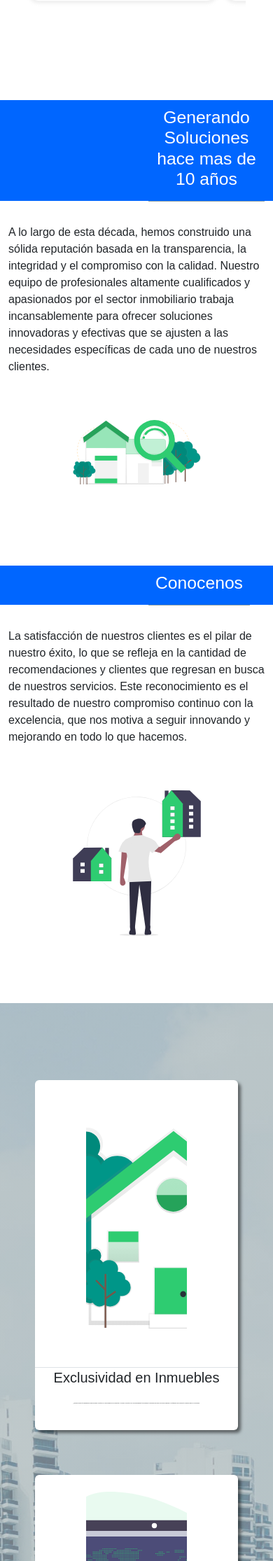
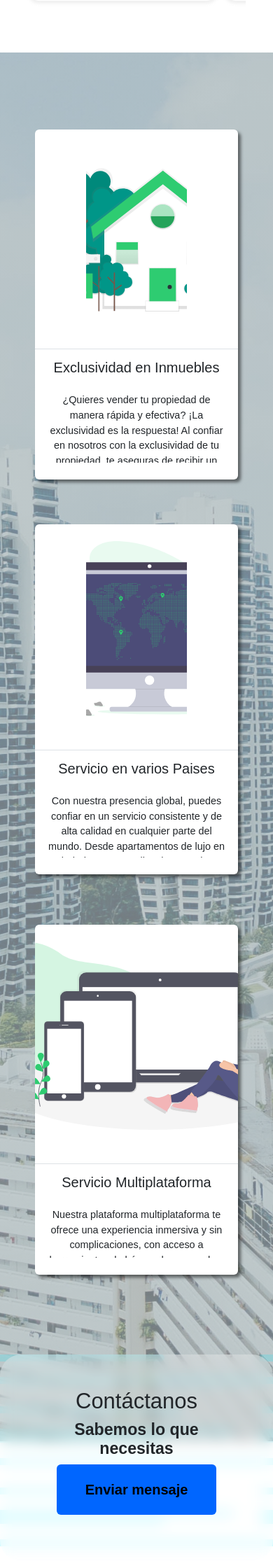
Before and after one commit to Jaredsalaz/Proyecto_integrador, a PHP site: page / in a window 390 px wide; the page is wider, and only the part inside the window is pictured. Shown: the part 3626-5856 px from the top of that part at 70% size. Run offline with PHP 8.4, Linux system fonts and the light colour scheme; some web fonts are replaced.

Commit message:
Se añadio el Contacto Tambien se le incorporo el responsive

```diff
--- a/SRC/Usuario/Vista/CSS/estilo-index.css
+++ b/SRC/Usuario/Vista/CSS/estilo-index.css
@@ -242,10 +242,26 @@
   }
   .formulario {
     margin-top: -10.75rem;
+    background-image: url('../imagenes/fondo-categorias.png');
+    background-size: flex;
+
   }
+  h1, h3, .btn-large {
+    font-weight: bold; /* Hace que el texto sea negrita */
+  }
+  .btn-large {
+    padding: 20px 40px; /* Aumenta el espaciado interno para hacer el botón más grande */
+    font-size: 20px; /* Aumenta el tamaño del texto */
+    border-radius: 30px; /* Añade bordes redondeados */
+    background-color: #0066FF;
+    color: black;
+}
   .formulario .container {
     padding: 4rem 8rem 0 8rem;
-    background-color: #fff;
+    background-color: rgba(255, 255, 255, 0.3); /* Fondo blanco semi-transparente */
+    backdrop-filter: blur(10px); /* Efecto de desenfoque */
+    border-radius: 30px;
+    height: 35vh;
   }
   .formulario .container form .form-group label {
     color: #6c757d;
@@ -368,7 +384,7 @@
       margin-bottom: 4rem;
     }
     .card-body {
-      font-size: 0.1em; /* Ajusta el tamaño del texto */
+      font-size: 0.9em; /* Ajusta el tamaño del texto */
       padding: 1em; /* Ajusta el relleno */
       overflow: auto; /* Permite el desbordamiento de texto */
     }
--- a/index.php
+++ b/index.php
@@ -385,42 +385,12 @@
             </div>
         </div>
     </section>
-    <!-- Cuerpo Principal -->
     <section class="main" id="main">
-        <!-- Contenedor de Informacion -->
-        <div class="container">
-            <div class="row py-5">
-                <div class="col-12 col-md-6 order-2 order-md-1 img-cont">
-                    <img src="SRC/Usuario/Vista/imagenes/img-busqueda-casa.svg" alt="Busquedas Rapidas" class="hov-img img-fluid d-block mx-auto w-75" >
-                </div>
-                <div class="col-12 col-md-6 order-1 order-md-2 d-flex">
-                    <div class="align-self-center bg-blue">
-                        <h2 class="text-center subtitle-1">Generando Soluciones hace mas de 10 años</h2>
-                        <p class="text-justify pt-4">A lo largo de esta década, hemos construido una sólida reputación basada en la transparencia, la integridad y el compromiso con la calidad. Nuestro equipo de profesionales altamente cualificados y apasionados por el sector inmobiliario trabaja incansablemente para ofrecer soluciones innovadoras y efectivas que se ajusten a las necesidades específicas de cada uno de nuestros clientes.</p>
-                    </div>
-                </div>
-            </div>
-            <div class="row py-5">
-                <div class="col-12 col-md-6 d-flex">
-                    <div class="align-self-center">
-                        <h2 class="text-center subtitle-1">Conocenos</h2>
-                        <p class="text-justify pt-4">La satisfacción de nuestros clientes es el pilar de nuestro éxito, lo que se refleja en la cantidad de recomendaciones y clientes
-                            que regresan en busca de nuestros servicios. Este reconocimiento es el resultado de nuestro compromiso continuo con la excelencia, que nos motiva a seguir innovando
-                             y mejorando en todo lo que hacemos.</p>
-                    </div>
-                </div>
-                <div class="col-12 col-md-6 img-cont">
-                    <img src="SRC/Usuario/Vista/imagenes/img-select-casa.svg" alt="Seleccion de Domicilios"
-                        class="hov-img img-fluid d-block mx-auto w-75">
-                </div>
-            </div>
-        </div>
-
         <!-- Contenedor de Tarjetas -->
         <div class="contenedor-tarjetas my-5">
             <div class="container py-custom-2">
                 <div class="row">
-                    <div class="col-12 col-md-6 col-lg-4 text-center">
+                    <div class="col-12 col-sm-6 col-lg-4 text-center">
                         <div class="card py-4 mx-auto">
                             <img class="pb-5 w-50 d-block mx-auto card-img-top"
                                 src="SRC/Usuario/Vista/imagenes/casas-exclusivas_card.svg"
@@ -432,7 +402,7 @@
                             </div>
                         </div>
                     </div>
-                    <div class="col-12 col-md-6 col-lg-4 text-center">
+                    <div class="col-12 col-sm-6 col-lg-4 text-center">
                         <div class="card py-4 mx-auto">
                             <img class="pb-5 w-50 d-block mx-auto card-img-top"
                                 src="SRC/Usuario/Vista/imagenes/conectividad-mundial_card.svg"
@@ -444,7 +414,7 @@
                             </div>
                         </div>
                     </div>
-                    <div class="col-12 col-md-6 col-lg-4">
+                    <div class="col-12 col-sm-6 col-lg-4 text-center">
                         <div class="card py-4 mx-auto mt-2 mt-md-5 mt-lg-0">
                             <img class="pb-5 imx d-block mx-auto card-img-top" src="SRC/Usuario/Vista/imagenes/multiplataforma_card.svg"
                                 alt="Servicio multiplataforma con diseño responsivo">
@@ -463,31 +433,15 @@
             <div class="px-custom py-0 py-md-5">
                 <div class="container">
                     <div class="row">
-                        <div class="col-12 edit-form">
-                            <form action="" class="w-100">
-                                <h2 class="display-5 display-md-4">Cont&aacute;ctanos</h2>
-                                <p class="mb-5 text-muted">Sabemos lo que necesitas, estamos para ayudarte.
-                                </p>
-                                <div class="form-group">
-                                    <input class="form-control" type="text" id="nombre" name="nombre" required>
-                                    <label for="nombre">Nombre Completo</label>
-                                </div>
-                                <div class="form-group">
-                                    <input class="form-control" type="email" id="email" name="email" required>
-                                    <label for="email">Correo Electronico</label>
-                                </div>
-                                <div class="form-group">
-                                    <textarea class="form-control" name="mensaje" id="mensaje" required></textarea>
-                                    <label for="mensaje">Mensaje</label>
-                                </div>
-                                <input type="submit" value="Enviar" class="btn btn-secondary mt-4">
-                            </form>
+                        <div class="col-12 edit-form text-center">
+                            <h1 class="display-5 display-md-4">Contáctanos</h1>
+                            <h3>Sabemos lo que necesitas</h3>
+                            <button class="btn btn-large rounded">Enviar mensaje</button>
                         </div>
                     </div>
                 </div>
             </div>
         </div>
-
     </section>
 
     <!-- Footer -->
```
Also changed, not shown: SRC/Usuario/Vista/imagenes/1contacto.png (added), SRC/Usuario/Vista/imagenes/contacto.png (added).
